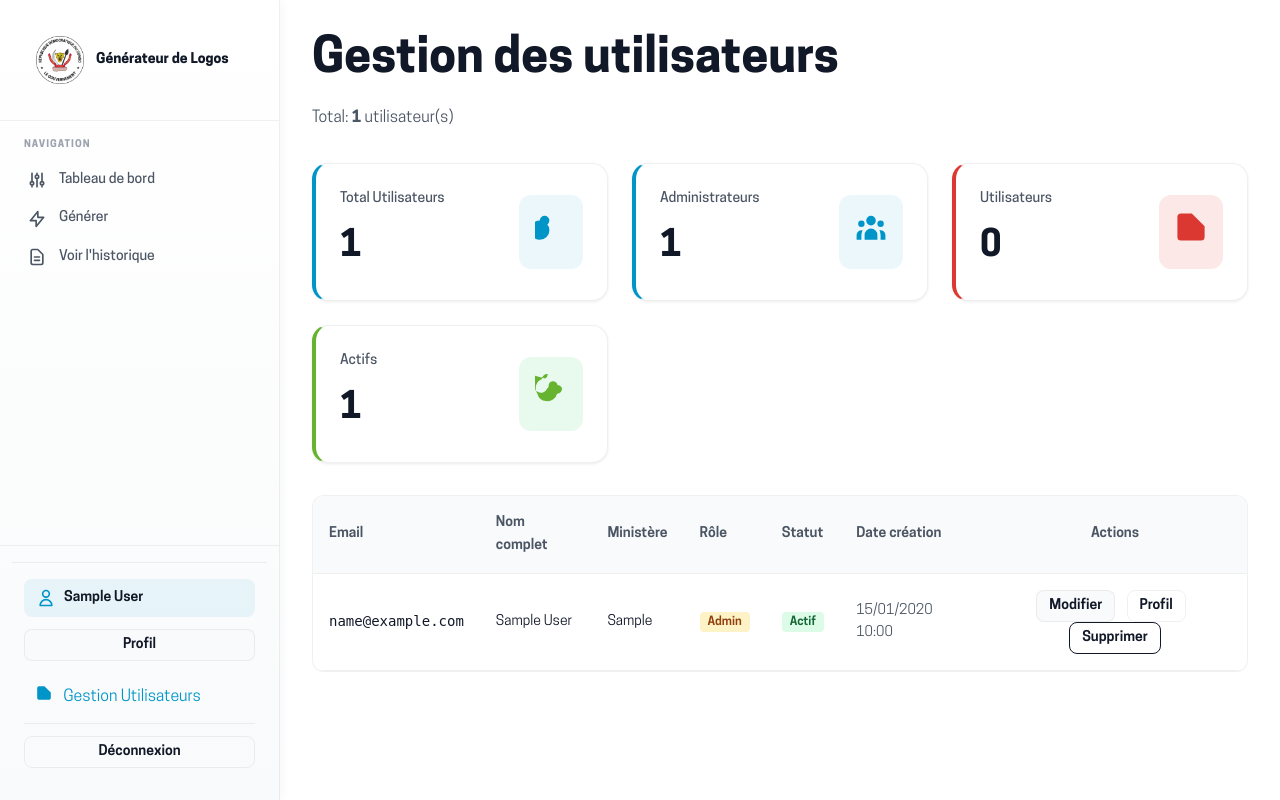
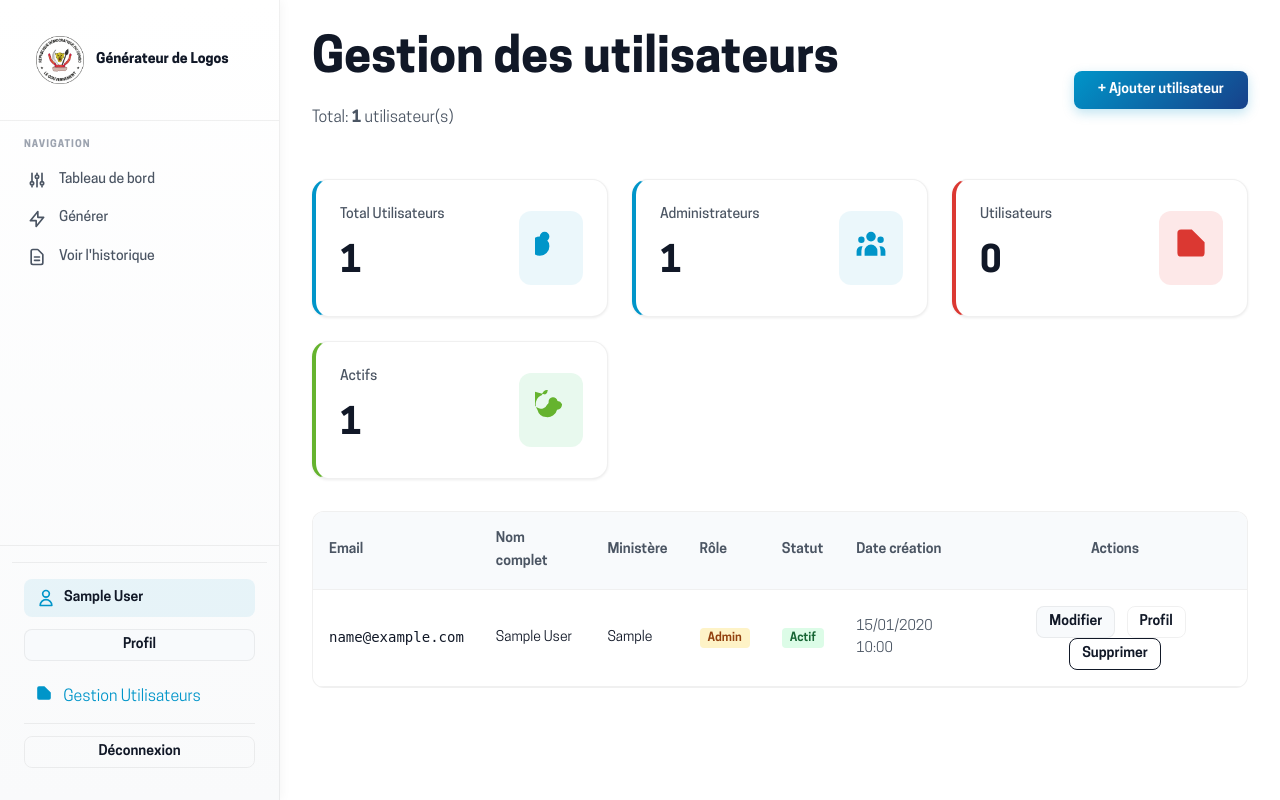
Before and after one commit to moa-digitalagency/marque-etat-congolais, a Flask app: page /admin/users in a window 1280 px wide. Run offline with Flask 3, Linux system fonts and the light colour scheme; a user stored in the database is signed in; tables that the repository leaves empty hold one stand-in row (values such as "Sample post"); some libraries are stand-ins or nearby versions.

Commit message:
feat: add create user button and modal in admin users page

```diff
--- a/templates/admin/users.html
+++ b/templates/admin/users.html
@@ -5,11 +5,16 @@
 {% block content %}
 <div class="admin-users-page">
   <!-- Page Header -->
-  <div style="margin-bottom: var(--space-8);">
-    <h1>Gestion des utilisateurs</h1>
-    <p style="color: var(--text-secondary); margin-top: var(--space-2);">
-      Total: <strong>{{ total_users }}</strong> utilisateur(s)
-    </p>
+  <div style="display: flex; justify-content: space-between; align-items: center; margin-bottom: var(--space-8);">
+    <div>
+      <h1>Gestion des utilisateurs</h1>
+      <p style="color: var(--text-secondary); margin-top: var(--space-2);">
+        Total: <strong>{{ total_users }}</strong> utilisateur(s)
+      </p>
+    </div>
+    <button onclick="openCreateUserModal()" class="btn btn-primary" style="white-space: nowrap; padding: var(--space-3) var(--space-6);">
+      + Ajouter utilisateur
+    </button>
   </div>
 
   <!-- Stats Section -->
@@ -146,6 +151,61 @@
   </div>
 </div>
 
+<!-- Create User Modal -->
+<div id="createUserModal" style="display: none; position: fixed; top: 0; left: 0; width: 100%; height: 100%; background-color: rgba(0, 0, 0, 0.5); z-index: 9999; align-items: center; justify-content: center;">
+  <div style="background: white; border-radius: var(--radius-lg); box-shadow: 0 20px 25px -5px rgba(0, 0, 0, 0.1); max-width: 500px; width: 90%; padding: var(--space-6); max-height: 90vh; overflow-y: auto;">
+    <!-- Modal Header -->
+    <div style="display: flex; justify-content: space-between; align-items: center; margin-bottom: var(--space-6);">
+      <h2 style="font-size: var(--text-2xl); font-weight: 700;">Créer un nouvel utilisateur</h2>
+      <button onclick="closeCreateUserModal()" style="background: none; border: none; font-size: var(--text-2xl); cursor: pointer; color: var(--text-secondary);">×</button>
+    </div>
+
+    <!-- Modal Form -->
+    <form id="createUserForm" style="display: flex; flex-direction: column; gap: var(--space-4);">
+      <input type="hidden" name="csrf_token" value="{{ csrf_token() }}">
+
+      <div>
+        <label style="display: block; margin-bottom: var(--space-2); font-weight: 500;">Email <span style="color: var(--rdc-rouge);">*</span></label>
+        <input type="email" id="createUserEmail" name="email" required style="padding: var(--space-3); border: 1px solid var(--border-soft); border-radius: var(--radius-sm); width: 100%;">
+      </div>
+
+      <div>
+        <label style="display: block; margin-bottom: var(--space-2); font-weight: 500;">Mot de passe <span style="color: var(--rdc-rouge);">*</span></label>
+        <input type="password" id="createUserPassword" name="password" required style="padding: var(--space-3); border: 1px solid var(--border-soft); border-radius: var(--radius-sm); width: 100%;">
+        <p style="font-size: var(--text-xs); color: var(--text-secondary); margin-top: var(--space-1);">Minimum 6 caractères</p>
+      </div>
+
+      <div>
+        <label style="display: block; margin-bottom: var(--space-2); font-weight: 500;">Confirmer le mot de passe <span style="color: var(--rdc-rouge);">*</span></label>
+        <input type="password" id="createUserPasswordConfirm" name="password_confirm" required style="padding: var(--space-3); border: 1px solid var(--border-soft); border-radius: var(--radius-sm); width: 100%;">
+      </div>
+
+      <div>
+        <label style="display: block; margin-bottom: var(--space-2); font-weight: 500;">Nom Complet</label>
+        <input type="text" id="createUserFullName" name="full_name" style="padding: var(--space-3); border: 1px solid var(--border-soft); border-radius: var(--radius-sm); width: 100%;">
+      </div>
+
+      <div>
+        <label style="display: block; margin-bottom: var(--space-2); font-weight: 500;">Ministère</label>
+        <input type="text" id="createUserMinistry" name="ministry" style="padding: var(--space-3); border: 1px solid var(--border-soft); border-radius: var(--radius-sm); width: 100%;">
+      </div>
+
+      <div>
+        <label style="display: block; margin-bottom: var(--space-2); font-weight: 500;">Rôle</label>
+        <select id="createUserRole" name="role" style="padding: var(--space-3); border: 1px solid var(--border-soft); border-radius: var(--radius-sm); width: 100%;">
+          <option value="user">Utilisateur</option>
+          <option value="admin">Admin</option>
+        </select>
+      </div>
+
+      <div style="display: flex; gap: var(--space-4); margin-top: var(--space-4);">
+        <button type="button" onclick="closeCreateUserModal()" class="btn btn-outline" style="flex: 1;">Annuler</button>
+        <button type="submit" class="btn btn-primary" style="flex: 1;">Créer utilisateur</button>
+      </div>
+    </form>
+  </div>
+</div>
+
 <!-- Edit User Modal -->
 <div id="editUserModal" style="display: none; position: fixed; top: 0; left: 0; width: 100%; height: 100%; background-color: rgba(0, 0, 0, 0.5); z-index: 9999; align-items: center; justify-content: center;">
   <div style="background: white; border-radius: var(--radius-lg); box-shadow: 0 20px 25px -5px rgba(0, 0, 0, 0.1); max-width: 500px; width: 90%; padding: var(--space-6); max-height: 90vh; overflow-y: auto;">
@@ -214,6 +274,15 @@
 
 <!-- Scripts -->
 <script>
+  function openCreateUserModal() {
+    document.getElementById('createUserForm').reset();
+    document.getElementById('createUserModal').style.display = 'flex';
+  }
+
+  function closeCreateUserModal() {
+    document.getElementById('createUserModal').style.display = 'none';
+  }
+
   function openUserModal(userId, email, fullName, ministry, role, isActive) {
     document.getElementById('userId').value = userId;
     document.getElementById('userEmail').value = email;
@@ -248,14 +317,66 @@
     }
   }
 
-  // Close modal when clicking outside
+  // Close create modal when clicking outside
+  document.getElementById('createUserModal').addEventListener('click', function(e) {
+    if (e.target === this) {
+      closeCreateUserModal();
+    }
+  });
+
+  // Close edit modal when clicking outside
   document.getElementById('editUserModal').addEventListener('click', function(e) {
     if (e.target === this) {
       closeEditUserModal();
     }
   });
 
-  // Handle form submission
+  // Handle create user form submission
+  document.getElementById('createUserForm').addEventListener('submit', async function(e) {
+    e.preventDefault();
+    const email = document.getElementById('createUserEmail').value;
+    const password = document.getElementById('createUserPassword').value;
+    const passwordConfirm = document.getElementById('createUserPasswordConfirm').value;
+    const fullName = document.getElementById('createUserFullName').value;
+    const ministry = document.getElementById('createUserMinistry').value;
+    const role = document.getElementById('createUserRole').value;
+
+    if (password !== passwordConfirm) {
+      alert('Les mots de passe ne correspondent pas');
+      return;
+    }
+
+    if (password.length < 6) {
+      alert('Le mot de passe doit contenir au moins 6 caractères');
+      return;
+    }
+
+    const data = {
+      email: email,
+      password: password,
+      full_name: fullName,
+      ministry: ministry,
+      role: role
+    };
+
+    const response = await fetch('/api/admin/users', {
+      method: 'POST',
+      headers: {
+        'Content-Type': 'application/json',
+        'X-CSRFToken': document.querySelector('input[name="csrf_token"]').value
+      },
+      body: JSON.stringify(data)
+    });
+
+    if (response.ok) {
+      location.reload();
+    } else {
+      const error = await response.json();
+      alert('Erreur: ' + (error.error || 'Erreur lors de la création'));
+    }
+  });
+
+  // Handle edit form submission
   document.getElementById('editUserForm').addEventListener('submit', async function(e) {
     e.preventDefault();
     const userId = document.getElementById('userId').value;
```
